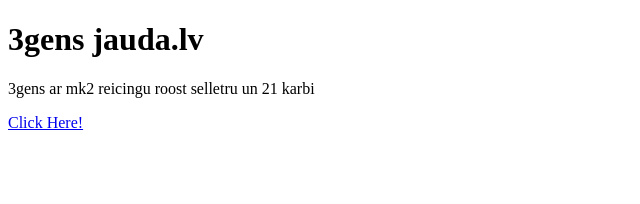
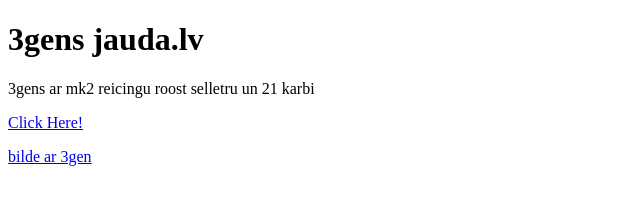
Before and after one commit to danielsruluks/webpage2, a plain HTML site: page index.html in a window 1280 px wide. Shown: the whole page, without its empty margins (0-640 px from the left). Drawn offline with Linux system fonts and the light colour scheme.

Commit message:
Update index.html

```diff
--- a/index.html
+++ b/index.html
@@ -6,6 +6,7 @@
 <p>3gens ar mk2 reicingu roost selletru un 21 karbi</p>
 
   <a href="3gen.html">Click Here!</a>
+  <p><a href="bilde.html">bilde ar 3gen</a></p>
 
 </body>
 </html>
```
